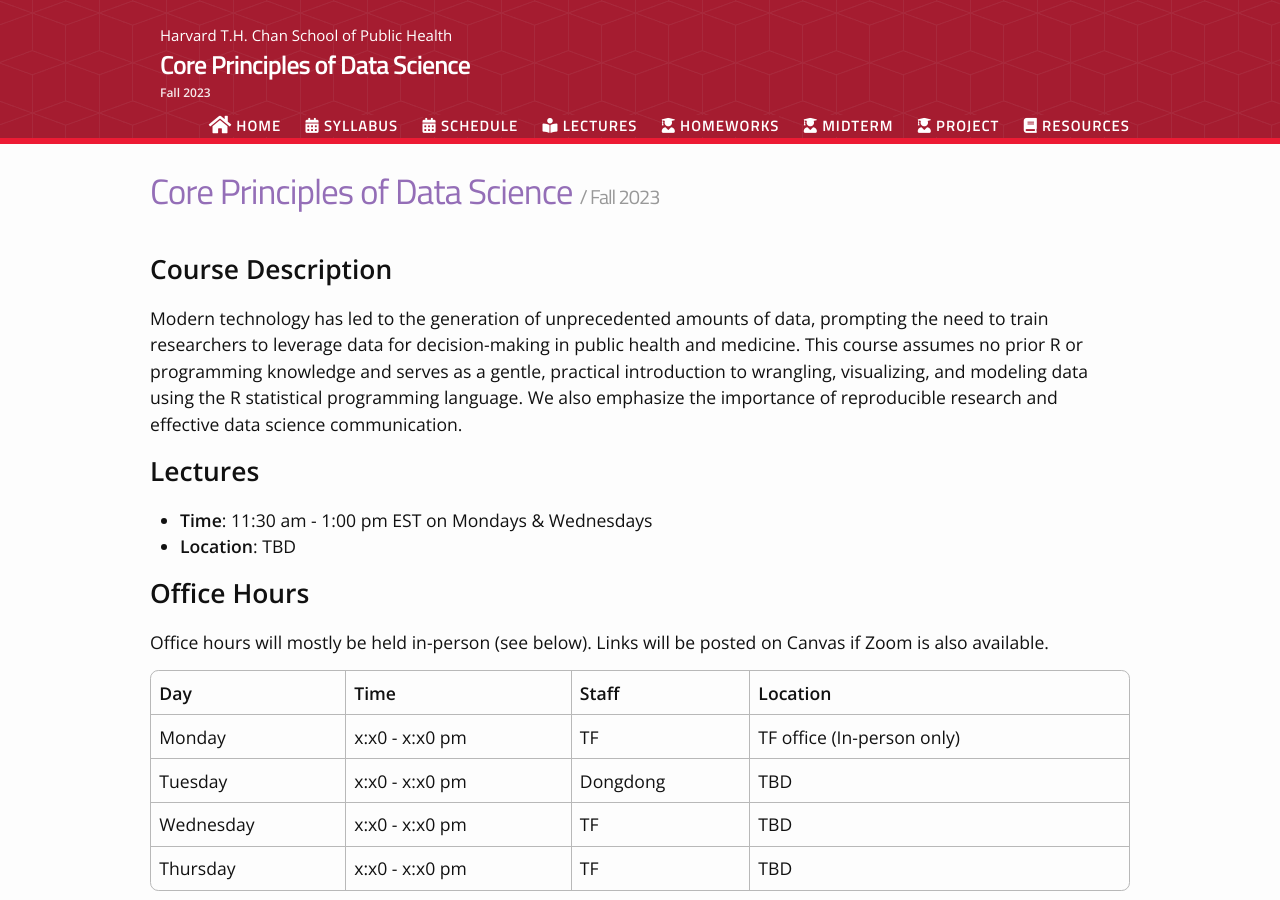
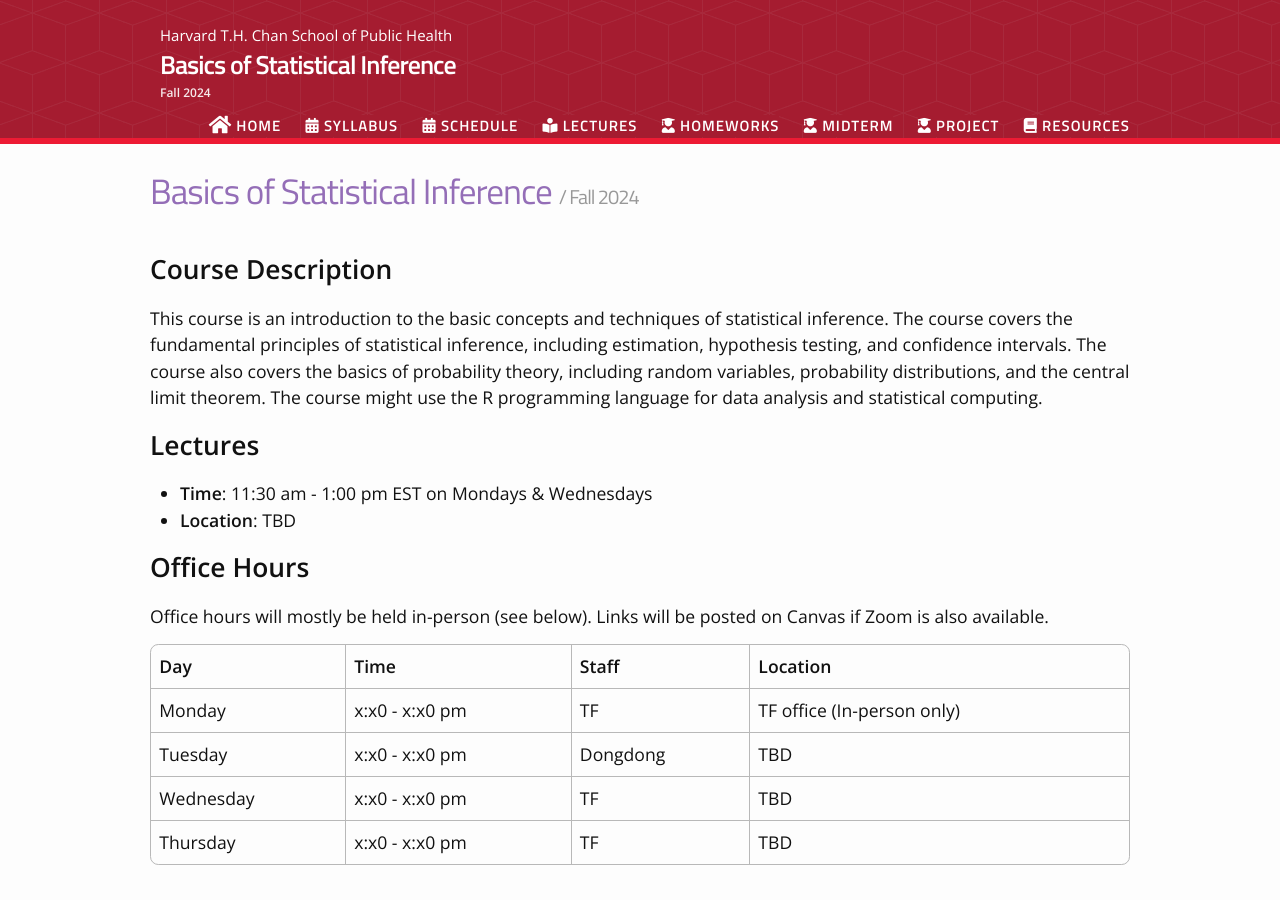
Before and after one commit to basics-of-statistical-inference-fa24/basics-of-statistical-inference-fa24.github.io, a Jekyll site: the page built from index.md, in a window 1280 px wide and 900 px high. Built offline with Jekyll 4.4.1, drawn with Linux system fonts in a browser that asks for light colours; nearby versions of some CDN libraries; a file with an impossible date is left out.

Commit message:
update website name

```diff
--- a/_config.yml
+++ b/_config.yml
@@ -1,10 +1,10 @@
 # Site settings"
-course_name: Core Principles of Data Science
-course_description: "Modern technology has led to the generation of unprecedented amounts of data, prompting the need to train researchers to leverage data for decision-making in public health and medicine. This course assumes no prior R or programming knowledge and serves as a gentle, practical introduction to wrangling, visualizing, and modeling data using the R statistical programming language. We also emphasize the importance of reproducible research and effective data science communication."
-course_semester: "Fall 2023"
+course_name: Basics of Statistical Inference
+course_description: "This course is an introduction to the basic concepts and techniques of statistical inference. The course covers the fundamental principles of statistical inference, including estimation, hypothesis testing, and confidence intervals. The course also covers the basics of probability theory, including random variables, probability distributions, and the central limit theorem. The course might use the R programming language for data analysis and statistical computing."
+course_semester: "Fall 2024"
 
 # baseurl: "/" # the subpath of your site, e.g. /blog/
-url: "http://coredatascience-fa23.github.io" # the base hostname & protocol for your site
+url: "http://basics-of-statistial-inference-fa24.github.io" # the base hostname & protocol for your site
 
 schoolname: Harvard T.H. Chan School of Public Health
 schoolurl: "http://www.hsph.harvard.edu"
```
Also changed, not shown: syllabus.md (+10 -34 lines).
